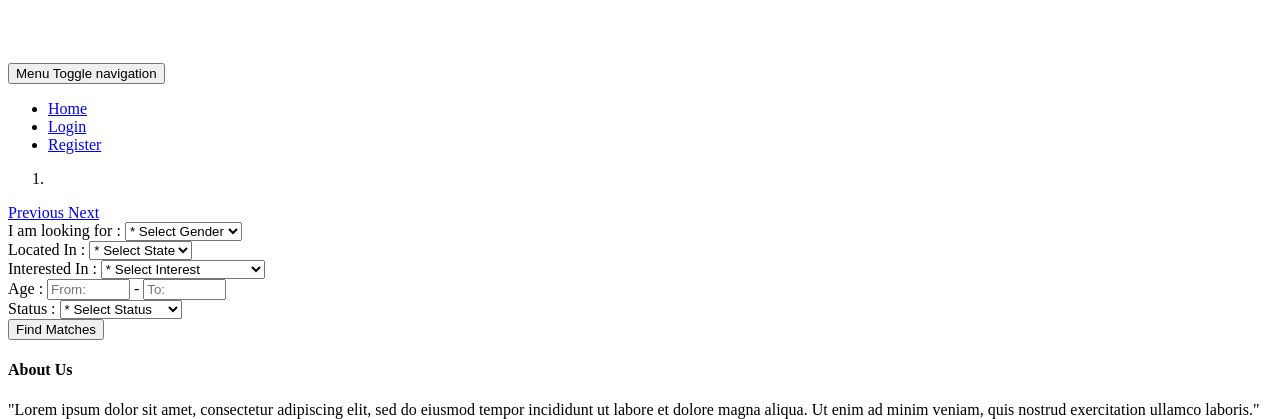
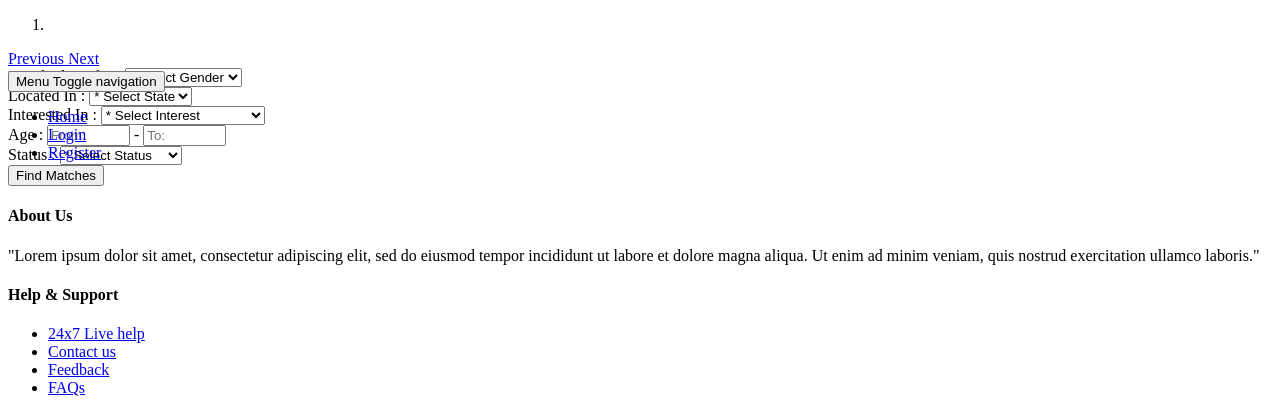
Before and after one commit to khajaamin/vishwashantiseva, a Yii app: template frontend/views/site/index.php in a window 1280 px wide. Shown: the top 419 px of the page. Run offline with PHP 8.4 and a stand-in for Yii, Linux system fonts and the light colour scheme; the template is opened without the code that fills it, so the values that code supplies are empty; some libraries are stand-ins or nearby versions.

```diff
--- a/frontend/views/layouts/main.php
+++ b/frontend/views/layouts/main.php
@@ -38,9 +38,9 @@ AppAsset::register($this);
 <body>
 <?php $this->beginBody() ?>
 <div class="wrap">
-    <div class="navbar navbar-inverse-blue navbar-fixed-top">
+    <div class="navbar navbar-inverse-blue">
     <!--<div class="navbar navbar-inverse-blue navbar-fixed-top">-->
-      <div class="navbar-inner">
+      <div class="navbar-inner " style="position: fixed;width: 100%;z-index: 9999;">
         <div class="container">
            <a class="brand" href="<?php echo Url::toRoute('site/index');?>"> <img src="images/Logo.png" alt="Vishwashanti Seva"></a>
            <div class="pull-right">
@@ -71,7 +71,7 @@ AppAsset::register($this);
                           <a href="#" class="dropdown-toggle" data-toggle="dropdown"><?= 'Hii, '.ucfirst(Yii::$app->user->identity->username) ?><span class="caret"></span></a>
                           <ul class="dropdown-menu" role="menu">
                             <li><a href="<?php echo Url::toRoute('profile/index');?>"><?php echo \Yii::t('app', 'My profile');?></a></li>
-                            <li><?= Html::a('echo \Yii::t("app", "logout");', ['site/logout'], ['data' => ['method' => 'post']]) ?></li>
+                            <li><?= Html::a(\Yii::t("app", "logout"), ['site/logout'], ['data' => ['method' => 'post']]) ?></li>
                           </ul>
                         </li>
                       <?php  }?>
```
Also changed, not shown: frontend/views/site/index.php (line endings or trailing spaces).
